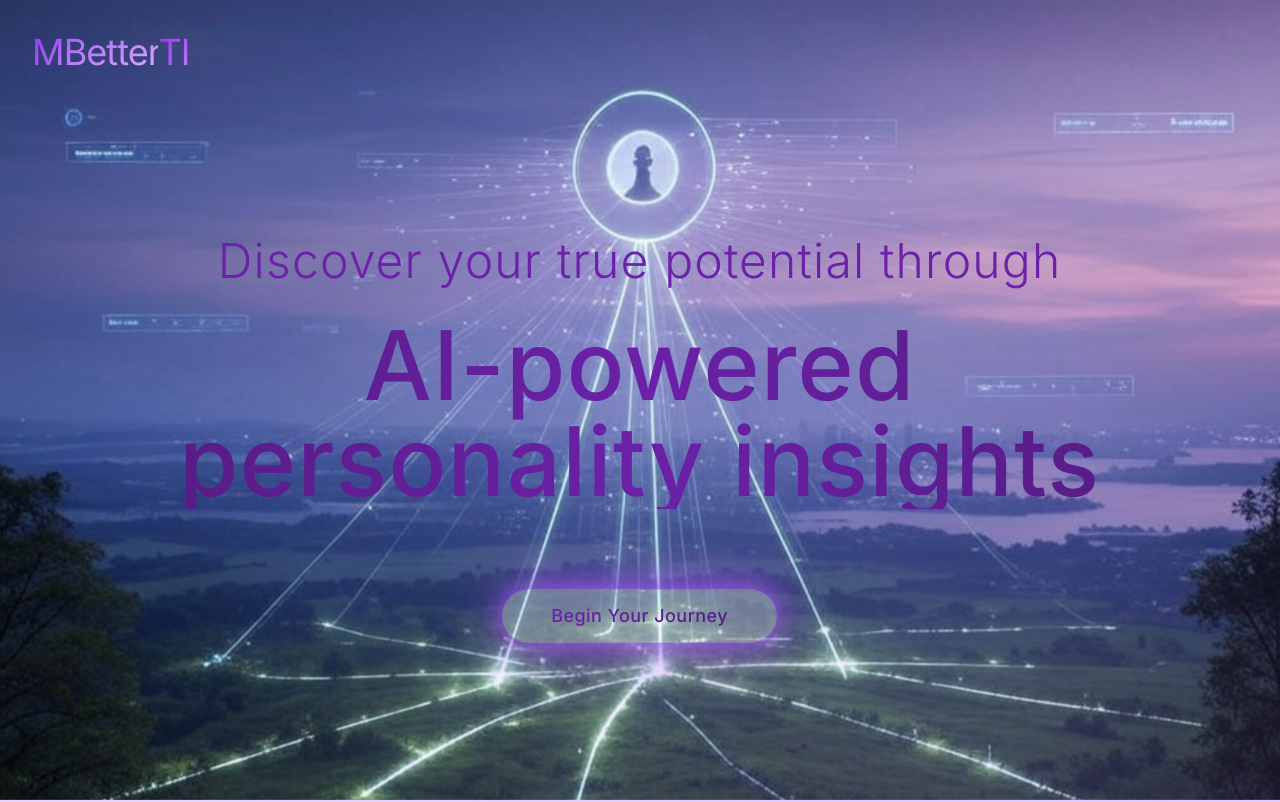
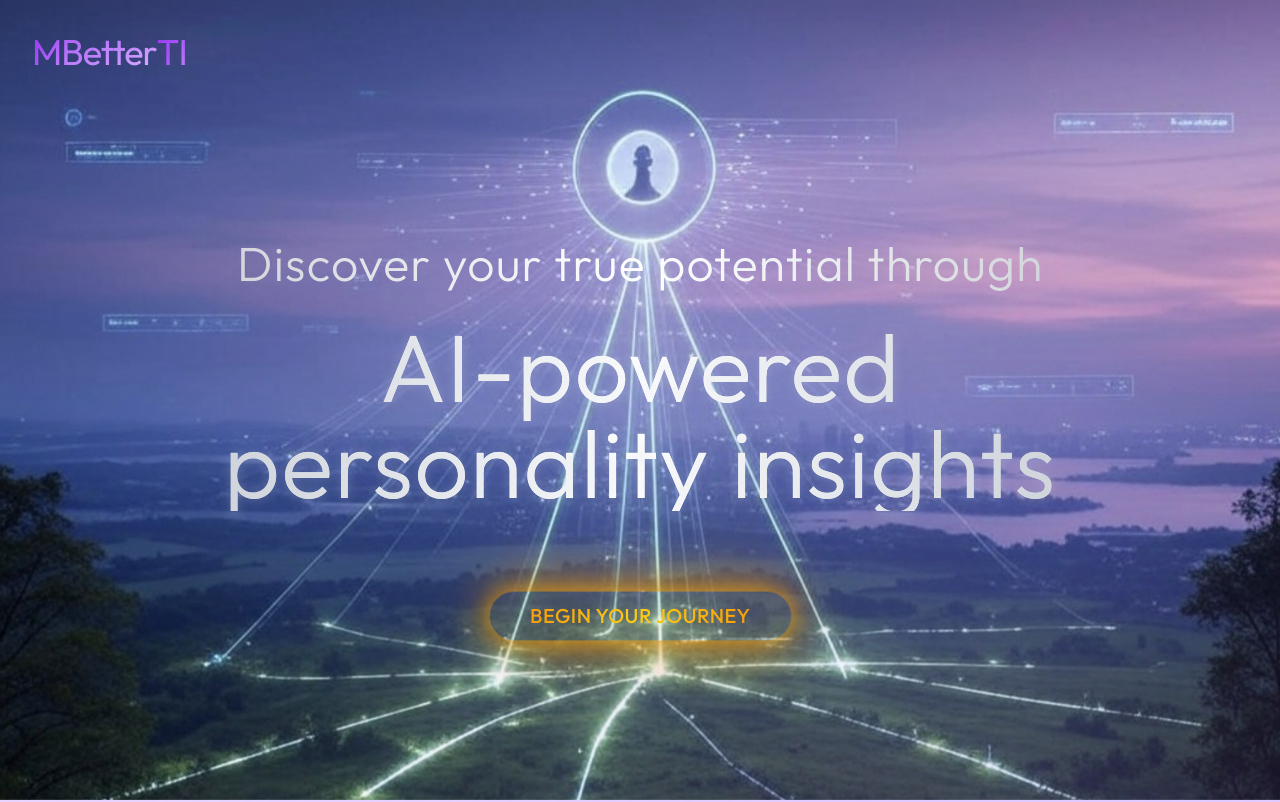
Before and after one commit to apkaisaw/MBetterTI-flow, a Next.js app: page / in a window 1280 px wide. Shown: the top 802 px of the page. Built offline with nearby package versions, Linux system fonts and the light colour scheme.

Commit message:
style(home): update text styles and colors

```diff
--- a/app/globals.css
+++ b/app/globals.css
@@ -1,6 +1,65 @@
 @tailwind base;
 @tailwind components;
 @tailwind utilities;
+
+/* Font configuration */
+:root {
+  --foreground-rgb: 0, 0, 0;
+  --background-start-rgb: 214, 219, 220;
+  --background-end-rgb: 255, 255, 255;
+}
+
+body {
+  color: rgb(var(--foreground-rgb));
+  background: linear-gradient(
+      to bottom,
+      transparent,
+      rgb(var(--background-end-rgb))
+    )
+    rgb(var(--background-start-rgb));
+  font-family: var(--font-outfit), ui-sans-serif, system-ui, -apple-system, BlinkMacSystemFont, 'Segoe UI', 'PingFang SC', 'Hiragino Sans GB', 'Microsoft YaHei', 'Helvetica Neue', Helvetica, Arial, sans-serif;
+}
+
+@font-face {
+  font-family: 'DengXian';
+  src: local('DengXian');
+  font-weight: normal;
+  font-style: normal;
+}
+
+@font-face {
+  font-family: 'DengXian';
+  src: local('DengXian Bold');
+  font-weight: bold;
+  font-style: normal;
+}
+
+.ripple-purple {
+  position: absolute;
+  border-radius: 50%;
+  transform: scale(0);
+  animation: ripple 0.8s ease-out;
+  background: radial-gradient(
+    circle,
+    rgba(139, 92, 246, 0.5) 0%,
+    rgba(255, 255, 255, 0.8) 40%,
+    rgba(139, 92, 246, 0.2) 60%,
+    transparent 100%
+  );
+  pointer-events: none;
+  z-index: 0;
+}
+
+@keyframes ripple {
+  0% {
+    transform: scale(0);
+    opacity: 1;
+  }
+  100% {
+    transform: scale(4);
+    opacity: 0;
+  }
+}
 
 /* Optimize animations with hardware acceleration */
 .fade-in-section {
@@ -70,88 +129,30 @@
 /* Button glow animation */
 @keyframes buttonGlow {
   0% {
-    box-shadow: 0 0 15px rgba(168, 85, 247, 0.5),
-                0 0 30px rgba(168, 85, 247, 0.4),
-                0 0 45px rgba(168, 85, 247, 0.3),
-                0 0 60px rgba(168, 85, 247, 0.2);
+    box-shadow: 0 0 15px rgba(245, 158, 11, 0.5),
+                0 0 30px rgba(245, 158, 11, 0.4),
+                0 0 45px rgba(245, 158, 11, 0.3),
+                0 0 60px rgba(245, 158, 11, 0.2);
   }
   50% {
-    box-shadow: 0 0 20px rgba(168, 85, 247, 0.6),
-                0 0 40px rgba(168, 85, 247, 0.5),
-                0 0 60px rgba(168, 85, 247, 0.4),
-                0 0 80px rgba(168, 85, 247, 0.3);
+    box-shadow: 0 0 20px rgba(245, 158, 11, 0.6),
+                0 0 40px rgba(245, 158, 11, 0.5),
+                0 0 60px rgba(245, 158, 11, 0.4),
+                0 0 80px rgba(245, 158, 11, 0.3);
   }
   100% {
-    box-shadow: 0 0 15px rgba(168, 85, 247, 0.5),
-                0 0 30px rgba(168, 85, 247, 0.4),
-                0 0 45px rgba(168, 85, 247, 0.3),
-                0 0 60px rgba(168, 85, 247, 0.2);
+    box-shadow: 0 0 15px rgba(245, 158, 11, 0.5),
+                0 0 30px rgba(245, 158, 11, 0.4),
+                0 0 45px rgba(245, 158, 11, 0.3),
+                0 0 60px rgba(245, 158, 11, 0.2);
   }
 }
 
 .glowing-button {
   animation: buttonGlow 1.5s ease-in-out infinite;
-  background: rgba(255, 255, 255, 0.3);
+  background: rgba(251, 191, 36, 0.1);
   backdrop-filter: blur(8px);
-  border: 1px solid rgba(168, 85, 247, 0.3);
+  border: 1px solid rgba(245, 158, 11, 0.3);
 }
 
 /* 其他自定义样式... */
-
-:root {
-  --foreground-rgb: 0, 0, 0;
-  --background-start-rgb: 214, 219, 220;
-  --background-end-rgb: 255, 255, 255;
-}
-
-body {
-  color: rgb(var(--foreground-rgb));
-  background: linear-gradient(
-      to bottom,
-      transparent,
-      rgb(var(--background-end-rgb))
-    )
-    rgb(var(--background-start-rgb));
-  font-family: Inter, -apple-system, BlinkMacSystemFont, 'Segoe UI', 'PingFang SC', 'Hiragino Sans GB', 'Microsoft YaHei', 'Helvetica Neue', Helvetica, Arial, sans-serif;
-}
-
-@font-face {
-  font-family: 'DengXian';
-  src: local('DengXian');
-  font-weight: normal;
-  font-style: normal;
-}
-
-@font-face {
-  font-family: 'DengXian';
-  src: local('DengXian Bold');
-  font-weight: bold;
-  font-style: normal;
-}
-
-.ripple-purple {
-  position: absolute;
-  border-radius: 50%;
-  transform: scale(0);
-  animation: ripple 0.8s ease-out;
-  background: radial-gradient(
-    circle,
-    rgba(139, 92, 246, 0.5) 0%,
-    rgba(255, 255, 255, 0.8) 40%,
-    rgba(139, 92, 246, 0.2) 60%,
-    transparent 100%
-  );
-  pointer-events: none;
-  z-index: 0;
-}
-
-@keyframes ripple {
-  0% {
-    transform: scale(0);
-    opacity: 1;
-  }
-  100% {
-    transform: scale(4);
-    opacity: 0;
-  }
-}
--- a/app/layout.tsx
+++ b/app/layout.tsx
@@ -1,8 +1,12 @@
 import './globals.css'
-import { Inter } from 'next/font/google'
+import { Outfit } from 'next/font/google'
 import { WalletProvider } from '../contexts/WalletContext'
 
-const inter = Inter({ subsets: ['latin'] })
+const outfit = Outfit({
+  subsets: ['latin'],
+  display: 'swap',
+  variable: '--font-outfit',
+})
 
 export const metadata = {
   title: 'MBetterTI - AI Powered MBTI Growth Platform',
@@ -16,8 +20,8 @@ export default function RootLayout({
   children: React.ReactNode;
 }) {
   return (
-    <html lang="en">
-      <body className={`bg-gradient-to-br from-purple-100 via-indigo-100 to-purple-200 min-h-screen flex flex-col ${inter.className}`}>
+    <html lang="en" className={outfit.variable}>
+      <body className="bg-gradient-to-br from-purple-100 via-indigo-100 to-purple-200 min-h-screen flex flex-col">
         <WalletProvider>
           {children}
         </WalletProvider>
--- a/app/page.tsx
+++ b/app/page.tsx
@@ -203,18 +203,18 @@ export default function Home() {
 
         <div className="relative z-10 text-center max-w-6xl mx-auto px-4 pt-20">
           <div className="animate-fade-in-up space-y-20">
-            <p className="text-4xl md:text-5xl text-purple-800 font-light tracking-wide leading-relaxed">
+            <p className="text-4xl md:text-5xl font-light tracking-wide leading-relaxed bg-gradient-to-r from-gray-300 via-white to-gray-300 bg-clip-text text-transparent">
               Discover your true potential through
-              <span className="block text-6xl md:text-8xl font-medium bg-gradient-to-r from-purple-900 via-purple-800 to-purple-900 text-transparent bg-clip-text mt-8">
+              <span className="block text-6xl md:text-8xl font-light bg-gradient-to-r from-gray-300 via-white to-gray-300 text-transparent bg-clip-text mt-8 [text-shadow:_0_1px_12px_rgb(203_213_225_/_30%)]">
                 AI-powered<br/>personality insights
               </span>
             </p>
             <Link href="/mbti-test"
-                  className="group inline-block bg-white/20 backdrop-blur-md px-12 py-3 rounded-full
-                           border border-purple-300/30 shadow-lg shadow-purple-300/20
-                           hover:bg-white/30 hover:border-purple-400/40
+                  className="group inline-block bg-amber-400/10 backdrop-blur-md px-10 py-2.5 rounded-full
+                           border border-amber-200/30 shadow-lg shadow-amber-200/20
+                           hover:bg-amber-400/20 hover:border-amber-300/40
                            transition-all duration-500 hover:scale-105 glowing-button">
-              <span className="font-medium tracking-wide text-lg bg-gradient-to-r from-purple-800 to-purple-900 bg-clip-text text-transparent">
+              <span className="font-medium tracking-wide text-xl bg-gradient-to-r from-amber-500 via-yellow-400 to-amber-500 bg-clip-text text-transparent uppercase">
                 Begin Your Journey
               </span>
             </Link>
@@ -342,11 +342,11 @@ export default function Home() {
               Join our community of visionaries and start your journey today
             </p>
             <Link href="/mbti-test"
-                  className="group inline-block bg-white/20 backdrop-blur-md px-12 py-3 rounded-full
-                           border border-purple-300/30 shadow-lg shadow-purple-300/20
-                           hover:bg-white/30 hover:border-purple-400/40
+                  className="group inline-block bg-amber-400/10 backdrop-blur-md px-10 py-2.5 rounded-full
+                           border border-amber-200/30 shadow-lg shadow-amber-200/20
+                           hover:bg-amber-400/20 hover:border-amber-300/40
                            transition-all duration-500 hover:scale-105 glowing-button">
-              <span className="font-medium tracking-wide text-lg bg-gradient-to-r from-purple-800 to-purple-900 bg-clip-text text-transparent">
+              <span className="font-medium tracking-wide text-xl bg-gradient-to-r from-amber-500 via-yellow-400 to-amber-500 bg-clip-text text-transparent uppercase">
                 Begin Your Journey
               </span>
             </Link>
```
Also changed, not shown: tailwind.config.ts (+11 -0 lines).
